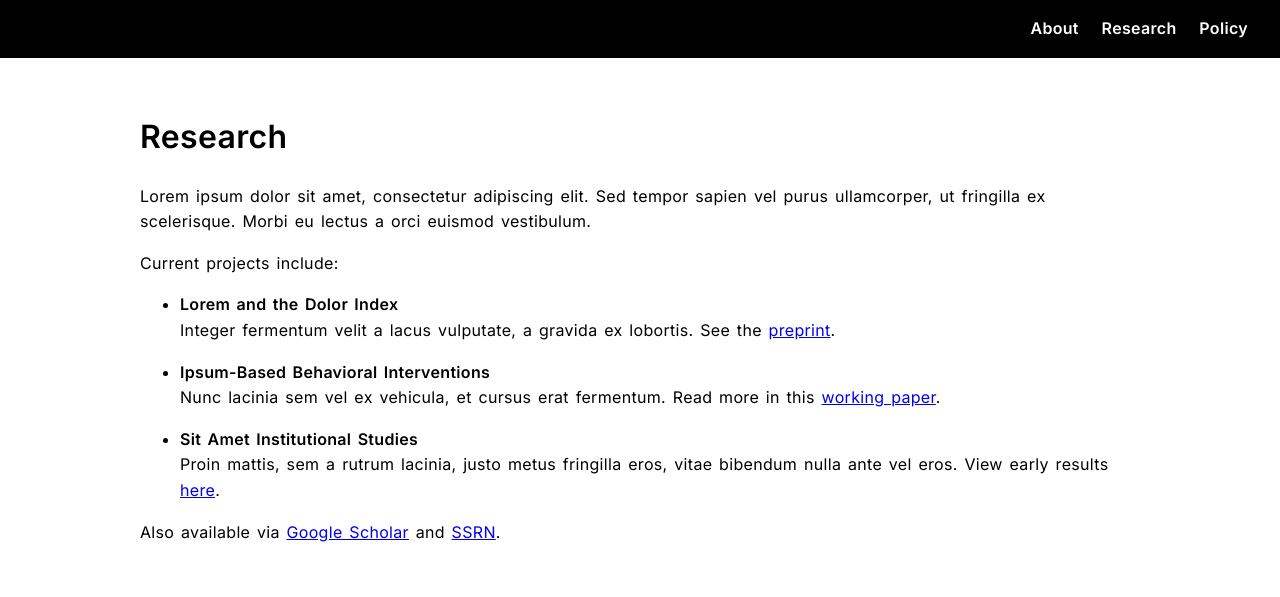
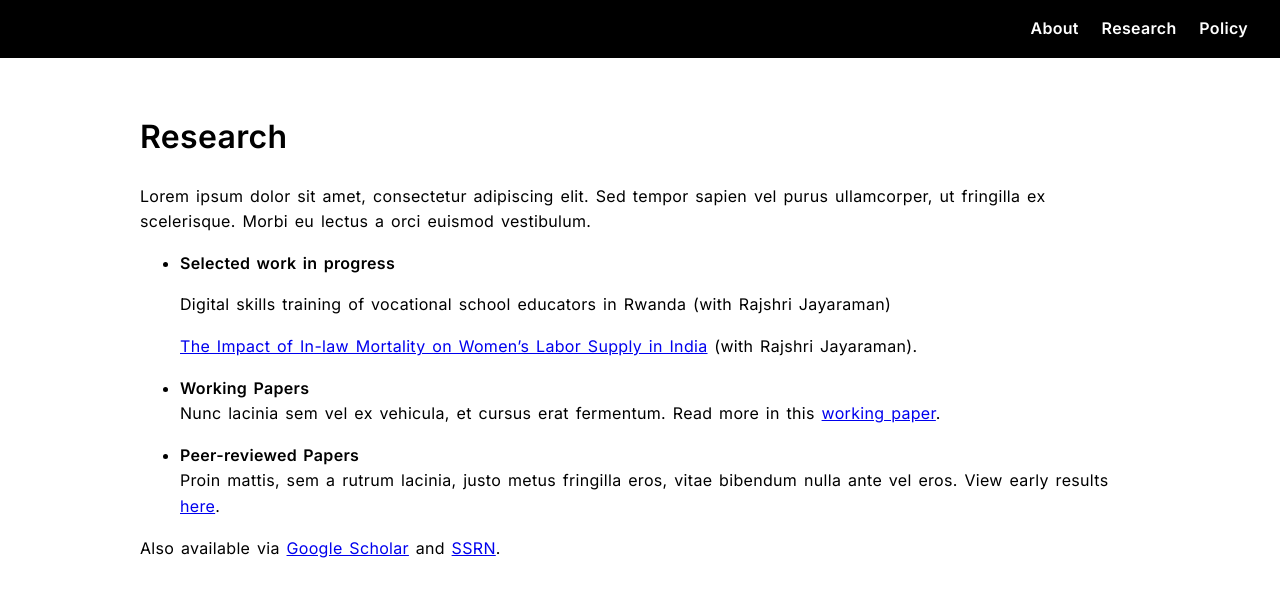
Before and after one commit to snehapmenon/snehapmenon.github.io, a Jekyll site: the page built from research.md, in a window 1280 px wide. Shown: the top 597 px of the page. Built offline with Jekyll 4.4.1, drawn with Linux system fonts in a browser that asks for light colours.

Commit message:
Update research.md

```diff
--- a/research.md
+++ b/research.md
@@ -8,15 +8,18 @@ permalink: /research.html
 
 Lorem ipsum dolor sit amet, consectetur adipiscing elit. Sed tempor sapien vel purus ullamcorper, ut fringilla ex scelerisque. Morbi eu lectus a orci euismod vestibulum.
 
-Current projects include:
+- **Selected work in progress**
 
-- **Lorem and the Dolor Index**
-  Integer fermentum velit a lacus vulputate, a gravida ex lobortis. See the [preprint](https://example.com/dolor-index).
+   Digital skills training of vocational school educators in Rwanda (with Rajshri Jayaraman)
 
-- **Ipsum-Based Behavioral Interventions**
+   [The Impact of In-law Mortality on Women’s Labor Supply in India]([url](https://www.isid.ac.in/~acegd/acegd2024/papers/RajshriJayaraman.pdf)) (with Rajshri Jayaraman).
+
+
+
+- **Working Papers**
   Nunc lacinia sem vel ex vehicula, et cursus erat fermentum. Read more in this [working paper](https://example.com/ipsum-behavior).
 
-- **Sit Amet Institutional Studies**
+- **Peer-reviewed Papers**
   Proin mattis, sem a rutrum lacinia, justo metus fringilla eros, vitae bibendum nulla ante vel eros. View early results [here](https://example.com/institutional-lab).
 
 Also available via [Google Scholar](https://scholar.google.com/) and [SSRN](https://www.ssrn.com/).
```
Also changed, not shown: other parts of research.md (+1 -1 lines).
